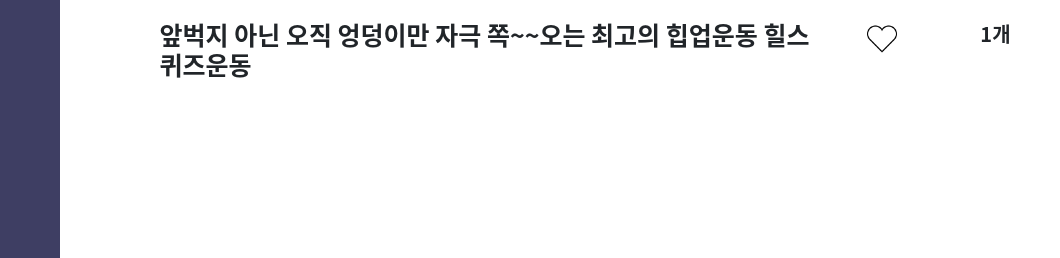
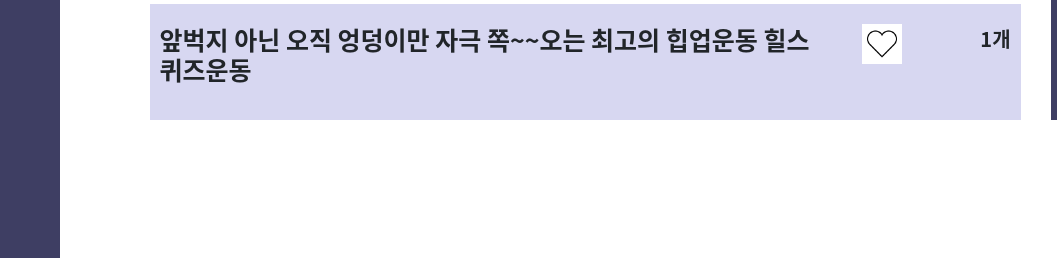
Before and after one commit to yesjiyoung/TeamProject_OSSHola, a Django app: page /detail/113 in a window 1280 px wide. Shown: the part 708-966 px from the top of the page, without its empty margins (220-1280 px from the left). Run offline with Django 3.2, Linux system fonts and the light colour scheme; data comes from the database, SQL or seed files in the repository; both versions use the stored data as it was after the commit; some libraries are stand-ins or nearby versions.

Commit message:
[Front-end] style : Complete detail.html

```diff
--- a/django-project/homeT/templates/detail.html
+++ b/django-project/homeT/templates/detail.html
@@ -3,43 +3,59 @@
 {% block content %}
 
 <div class="detail_right_part">
-    <div class="main_video_box">
+    <div class="main_video_box" >
+
+
         <hr style="border: solid 30px white;">
-        <iframe width="871" height="490" src="https://www.youtube.com/embed/{{detailObj.v_id}}" frameborder="0"
-            allow="accelerometer; autoplay; encrypted-media; gyroscope; picture-in-picture" allowfullscreen></iframe>
 
-        <div class="main_video_info">
-            <div class="info main_video_title">
+
+        <div class="sizebig"style="border-right: solid 6px #3E3E63">
+            <!-- 영상 -->
+            <div class='showvideo'style="margin-right: 30px" >
+            <iframe width="871" height="490" src="https://www.youtube.com/embed/{{detailObj.v_id}}" frameborder="0"
+                allow="accelerometer; autoplay; encrypted-media; gyroscope; picture-in-picture" allowfullscreen></iframe>
+            </div>
+            <!-- 영상타이틀 -->
+            <div class="main_video_info">
+            <div class="info main_video_title" style="background-color: #d7d7f1">
                 <p>{{ detailObj.title}}</p>
             </div>
 
-            <div class="info heart">
+            <!-- 좋아요버튼 -->
+            <div class="info heart"  style="background-color: #d7d7f1">
                 <input type="button"
                     class="like-button {% if user in detailObj.like_user_set.all %} active {% else %} deactivate {% endif %}"
                     name="{{detailObj.id}}">
             </div>
 
-            <div class="info heart_count">
+            <!-- 좋아요count -->
+            <div class="info heart_count" style="background-color: #d7d7f1">
                 <p id="count-{{videoObj.id}}">{{ detailObj.like_count }}개</p>
             </div>
+
+            <br>
+            <hr style="border: solid 15px white;">
+        </div>
+
         </div>
     </div>
 
     <div class="recc_video">
         <!-- 댓글 -->
         <div class="chat">
-            <div style="font-weight: bold; font-size: 25px;">댓글 작성</div>
+            <div style="font-weight: bold; font-size: 25px;">
+                <p class = "text_default" style="box-shadow:  0 .35em 0 0 #d7d7f1, 0 .35em 0 0 #d7d7f1; ;">댓글 작성</p></div>
             <div style="border: solid 10px white"></div>
             <!-- <hr style="border: solid 30px white;"> -->
 
             <form method="POST">
                 {% csrf_token %}
                 {{ comment_form.as_p }}
-                <input type="submit" value="submit" class="btn btn-outline-success">
+                <button type="submit" class="btn btn-secondary btn-lg" >Submit</button>
             </form>
         </div>
         <div style="border: solid 20px white"></div>
-        <div style="border: solid 1px #3E3E63;"></div>
+        <div style="background-color: #3E3E63; border: solid 3px #3E3E63 ; "></div>
         <div style="border: solid 20px white"></div>
         <!-- <hr style=" margin-right: 80px; margin-left: 20px;"> -->
         <div class="chat">
```
Also changed, not shown: django-project/db.sqlite3.
